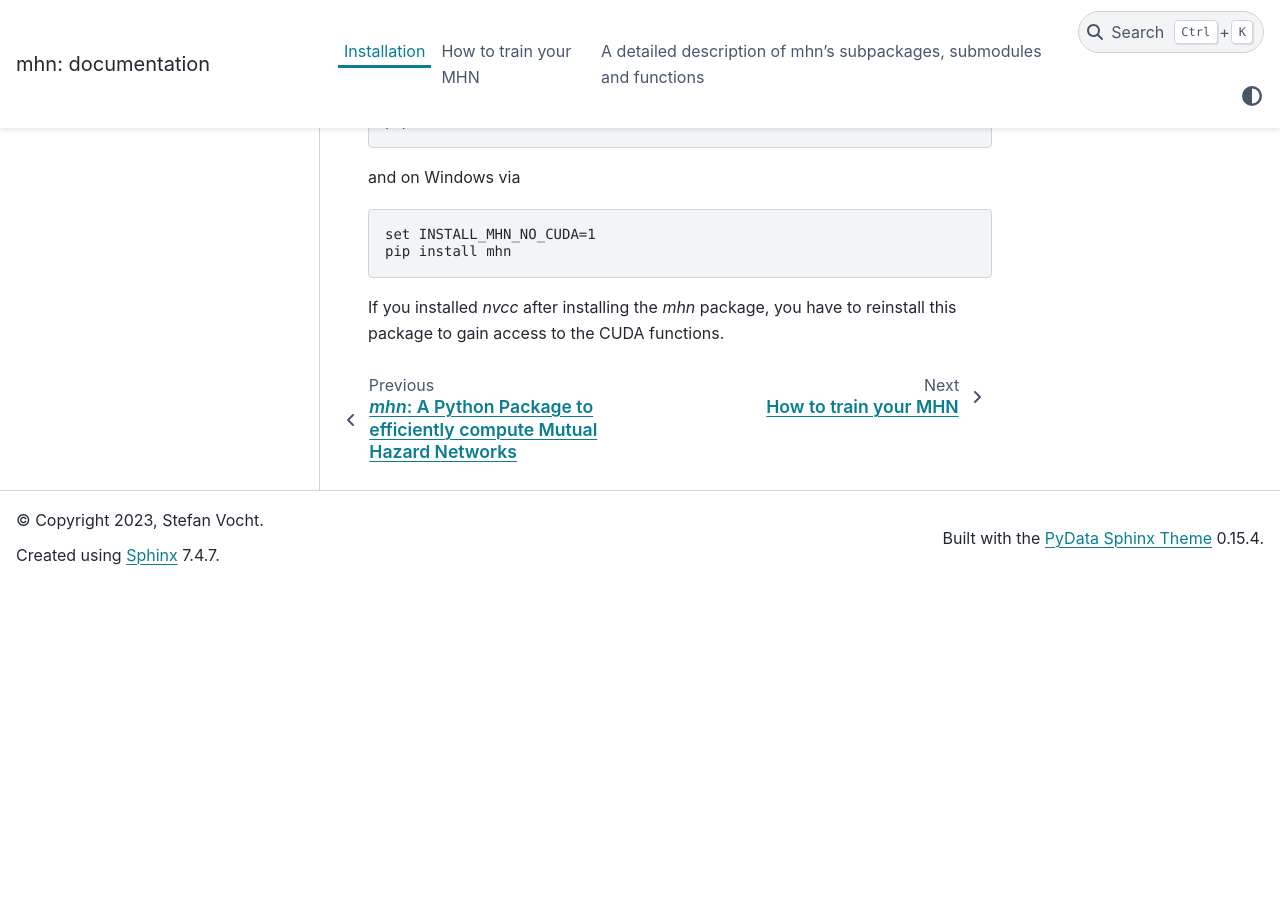
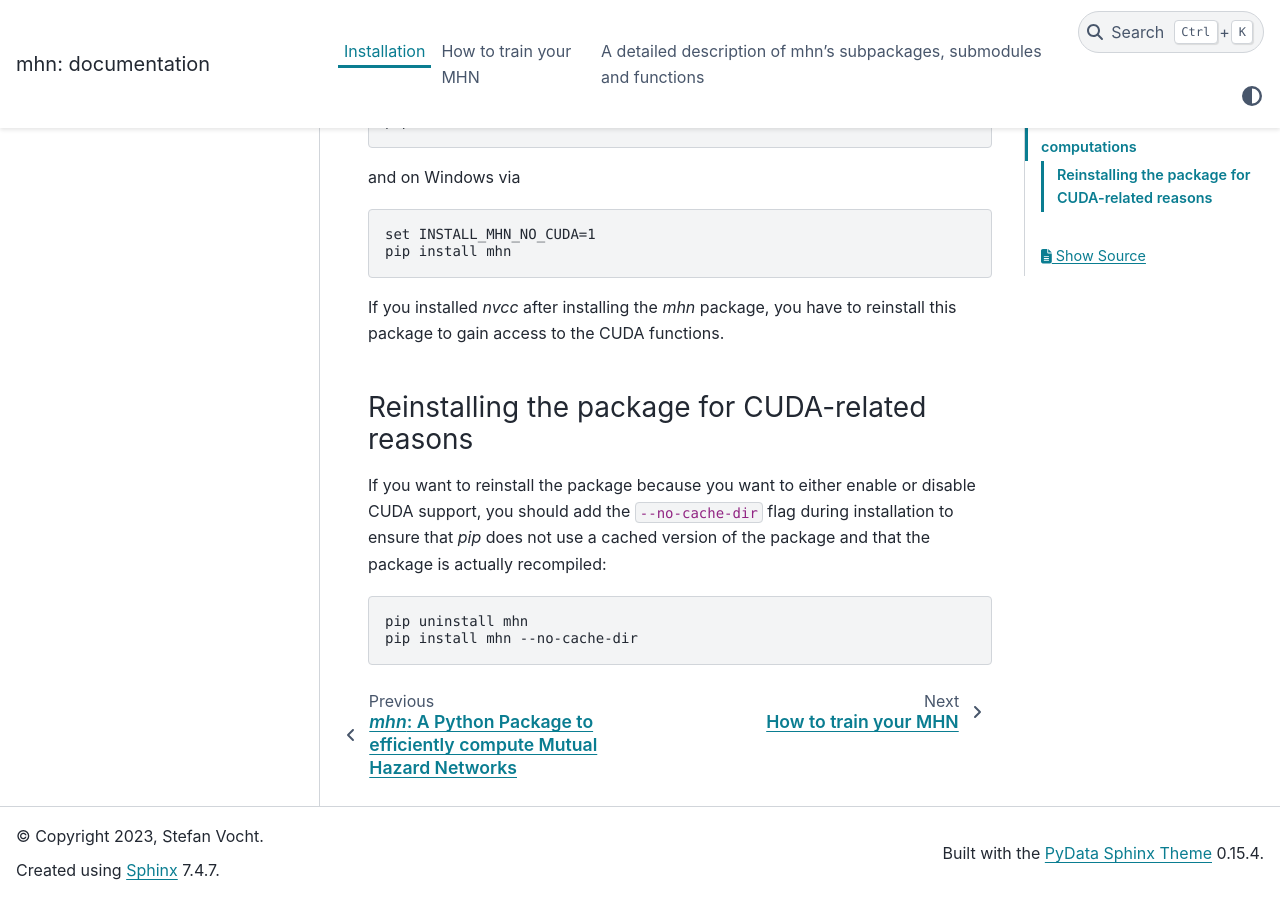
Before and after one commit to spang-lab/LearnMHN, a Sphinx documentation site: the page built from doc/installation.rst, in a window 1280 px wide and 900 px high, scrolled down 1626 px. Built offline with Sphinx 7.4.7 and the PyData theme 0.15.4, drawn with Linux system fonts in a browser that asks for light colours; before the commit the page ends 2210 px from its top, so only the background shows below that.

Commit message:
added a paragraph about reinstalling the package with the --no-cache-dir flag

```diff
--- a/doc/installation.rst
+++ b/doc/installation.rst
@@ -74,3 +74,16 @@ and on Windows via
 
 
 If you installed *nvcc* after installing the *mhn* package, you have to reinstall this package to gain access to the CUDA functions.
+
+Reinstalling the package for CUDA-related reasons
+~~~~~~~~~~~~~~~~~~~~~~~~~~~~~~~~~~~~~~~~~~~~~~~~~
+
+If you want to reinstall the package because you want to either
+enable or disable CUDA support, you should add the :code:`--no-cache-dir` flag during
+installation to ensure that *pip* does not use a cached version of the
+package and that the package is actually recompiled:
+
+.. code-block:: console
+
+    pip uninstall mhn
+    pip install mhn --no-cache-dir
```
Also changed, not shown: README.md (+13 -0 lines).
